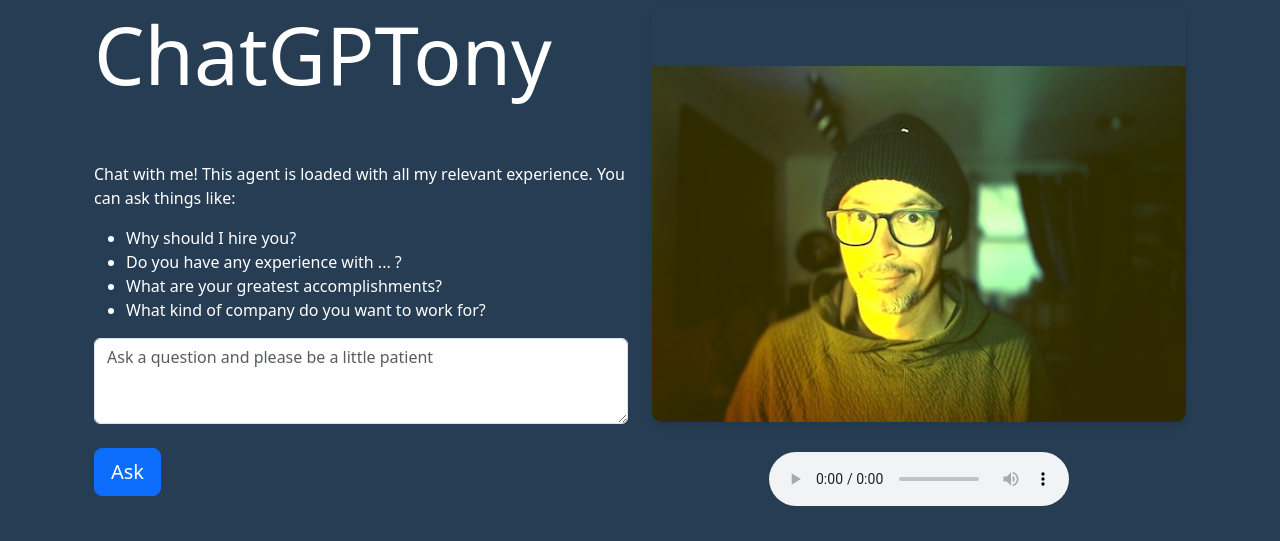
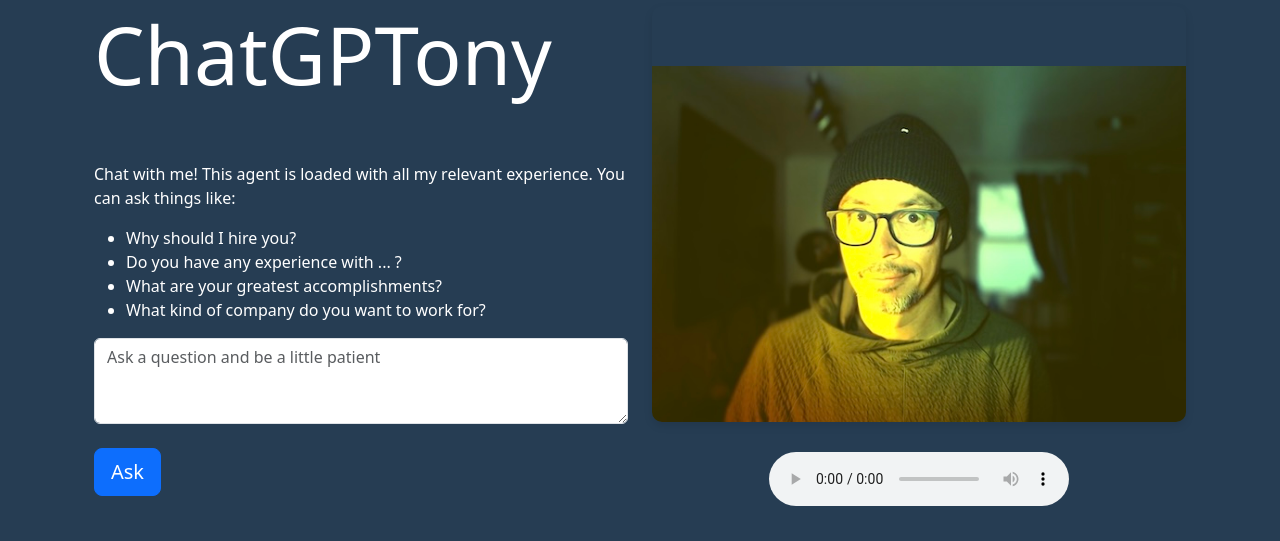
Before and after one commit to khalua/zoltar, a Flask app: page / in a window 1280 px wide. Shown: the part 74-615 px from the top of the page. Run offline with Flask 3, Linux system fonts and the light colour scheme; some libraries are stand-ins or nearby versions.

Commit message:
copy update

```diff
--- a/templates/index.html
+++ b/templates/index.html
@@ -19,7 +19,7 @@
                                   <li id="q4">What kind of company do you want to work for?</li>
                                 </ul>
                             <form id="questionForm">
-                                <textarea type="text" class="form-control" rows="3" id="user_input" name="user_input" placeholder="Ask a question and please be a little patient" required></textarea>
+                                <textarea type="text" class="form-control" rows="3" id="user_input" name="user_input" placeholder="Ask a question and be a little patient" required></textarea>
                                 <br>
                                 <button type="submit" class="btn btn-primary btn-lg" id="submit-btn">
                                     Ask
@@ -115,12 +115,12 @@
                     document.getElementById('spinner').classList.add('d-none');
                 });
             });
-        });
 
-        const questions = ['q1', 'q2', 'q3', 'q4'];
-        questions.forEach(questionId => {
+            const questions = ['q1', 'q2', 'q3', 'q4'];
+            questions.forEach(questionId => {
             document.getElementById(questionId).addEventListener('click', function() {
                 document.getElementById('user_input').value = this.textContent;
+                });
             });
         });
 
```
